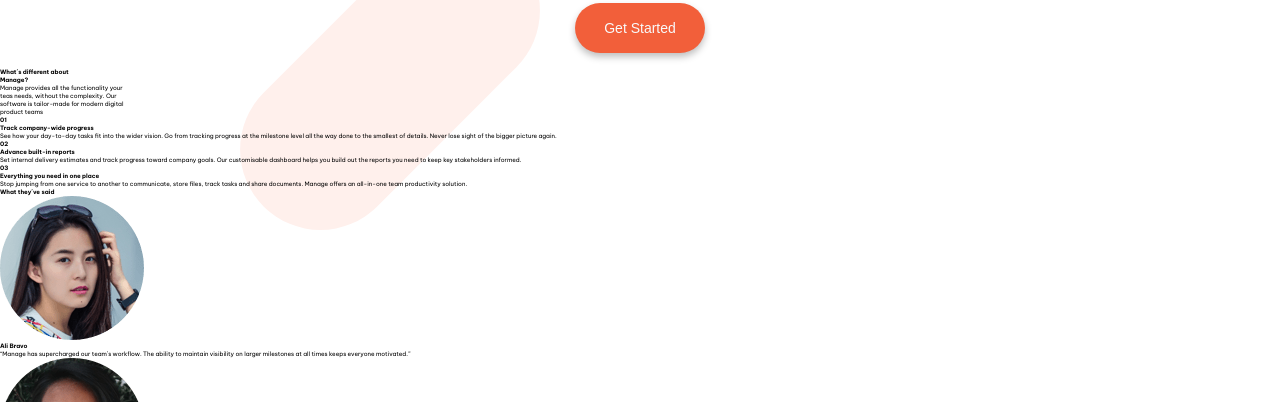
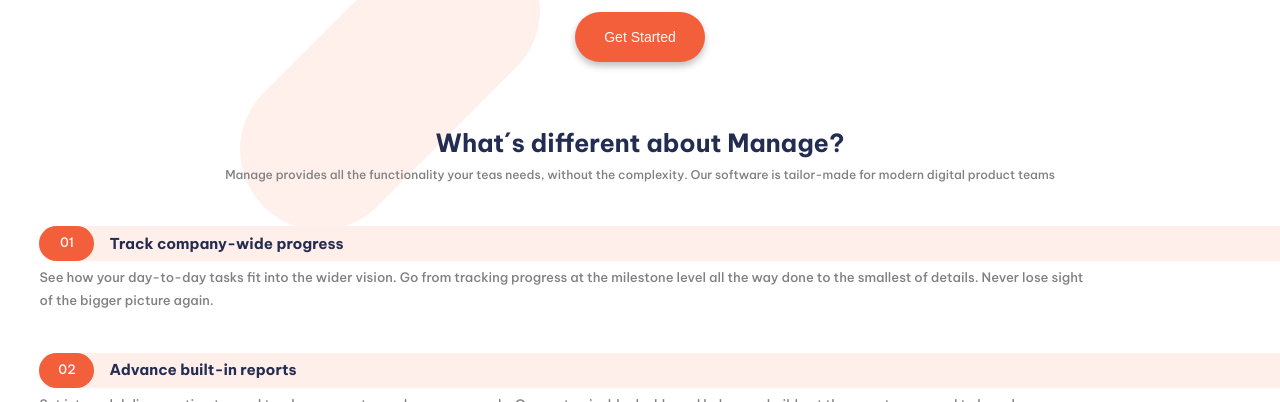
Before and after one commit to AgustHernandez/Certified-Tech-Developer_DH, a plain HTML site: page FrontEnd I/Examen Practico Final - FE1 - Hernandez Agustina/index.html in a window 1280 px wide. Shown: the part 550-952 px from the top of the page. Drawn offline with Linux system fonts and the light colour scheme.

Commit message:
section About

```diff
--- a/FrontEnd I/Examen Practico Final - FE1 - Hernandez Agustina/estilos/style.css
+++ b/FrontEnd I/Examen Practico Final - FE1 - Hernandez Agustina/estilos/style.css
@@ -78,7 +78,7 @@ a {
     display: flex;
     flex-direction: column;
     justify-content: center;
-    align-items: content;
+    align-items: center;
 }
 
 .textHero {
@@ -87,7 +87,7 @@ a {
     order: 2;
 }
 
-.tittleHero {
+.titleHero {
     text-align: center;
     font-size: 3.7rem;
     font-weight: 700;
@@ -108,6 +108,7 @@ a {
     font-size: 1.6rem;
     font-weight: 500;
     color: grey;
+    line-height: 1.8;
 }
 
 .buttonContainerHero {
@@ -137,6 +138,91 @@ a {
 
 }
 
+/* SECTION ABOUT */
+
+.boxAbout {
+    display: flex;
+    flex-direction: column;
+    justify-content: center;
+    align-items: center;
+    margin: 50px 0px;
+}
+
+.textAbout {
+    align-self: center;
+    width: 70%;
+    margin-bottom: 40px;
+}
+
+.titleAbout {
+    text-align: center;
+    font-size: 2.5rem;
+    font-weight: 700;
+    color: var(--primary-blue);
+    line-height: 1.3;
+}
+
+.pAbout {
+    text-align: center;
+    padding-top: 5px;
+    font-size: 1.2rem;
+    font-weight: 500;
+    color: grey;
+    line-height: 1.8;
+}
+
+.boxPoint {
+    display: flex;
+    flex-direction: column;
+    width: 100%;
+    margin: 0px 0px 40px 20px;
+}
+
+.textTitlePoint {
+    display: flex;
+    gap: 15px;
+    align-items: center;
+    background-color: var(--very-pale-red);
+    border-top-left-radius: 15px;
+    border-bottom-left-radius: 15px;
+}
+
+.boxNumberPoint {
+    background-color: var(--primary-red);
+    color: var(--light-grey);
+    width: 55px;
+    height: 35px;
+    border: 0px solid;
+    border-radius: 50px;
+}
+
+.numberPoint {
+    text-align: center;
+    font-weight: 500;
+    font-size: 1.3rem;
+    height: 100%;
+    line-height: 2.6;
+}
+
+.titlePoint {
+    text-align: center;
+    font-size: 1.5rem;
+    font-weight: 700;
+    color: var(--primary-blue);
+    line-height: 1.3;
+}
+
+.pPoint {
+    padding-top: 5px;
+    font-size: 1.3rem;
+    font-weight: 500;
+    color: grey;
+    line-height: 1.8;
+    width: 85%;
+}
+
+
+
 /* MEDIA QUERY */
 
 @media only screen (min-width: 769px) and (max-width: 1440px) {
--- a/FrontEnd I/Examen Practico Final - FE1 - Hernandez Agustina/index.html
+++ b/FrontEnd I/Examen Practico Final - FE1 - Hernandez Agustina/index.html
@@ -33,7 +33,7 @@
     <main>
         <section class="boxHero">
             <article class="textHero">
-                <h2 class="tittleHero">Bring everyone together to build better products.</h2>
+                <h2 class="titleHero">Bring everyone together to build better products.</h2>
                 <p class="pHero">Manage makes it simple for software teams to plan day-to-day tasks while keeping  the large team goals in view </p>
                 <div class="buttonContainerHero">
                     <button class="buttonHero">Get Started</button>
@@ -43,38 +43,38 @@
                 <img src="./imagenes/illustration-intro.svg" alt="illustration-intro">
             </article>
         </section>
-        <section>
-            <article>
-                <h3>What´s different about <br> Manage? </h3>
-                <p>Manage provides all the functionality your <br> teas needs, without the complexity. Our <br> software is tailor-made for modern digital <br> product teams</p>
+        <section class="boxAbout">
+            <article class="textAbout">
+                <h3 class="titleAbout">What´s different about Manage?</h3>
+                <p class="pAbout">Manage provides all the functionality your teas needs, without the complexity. Our software is tailor-made for modern digital product teams</p>
             </article>
-            <article>
-                <div>
-                    <div>
-                        <h4>01</h4>
+            <article class="boxPoints">
+                <div class="boxPoint">
+                    <div class="textTitlePoint">
+                        <div class="boxNumberPoint">
+                            <h4 class="numberPoint">01</h4>
+                        </div>
+                        <h5 class="titlePoint">Track company-wide progress</h5>
                     </div>
-                    <div>
-                        <h5>Track company-wide progress</h5>
-                        <p>See how your day-to-day tasks fit into the wider vision. Go from tracking progress at the milestone level all the way done to the smallest of details. Never lose sight of the bigger picture again.</p>
+                    <p class="pPoint">See how your day-to-day tasks fit into the wider vision. Go from tracking progress at the milestone level all the way done to the smallest of details. Never lose sight of the bigger picture again.</p>
+                </div>
+                <div class="boxPoint">
+                    <div class="textTitlePoint">
+                        <div class="boxNumberPoint">
+                            <h4 class="numberPoint">02</h4>
+                        </div>
+                        <h5 class="titlePoint">Advance built-in reports</h5>
                     </div>
+                    <p class="pPoint">Set internal delivery estimates and track progress toward company goals. Our customisable dashboard helps you build out the reports you need to keep key stakeholders informed.</p>
                 </div>
-                <div>
-                    <div>
-                        <h4>02</h4>
+                <div class="boxPoint">
+                    <div class="textTitlePoint">
+                        <div class="boxNumberPoint">
+                            <h4 class="numberPoint">03</h4>
+                        </div>
+                        <h5 class="titlePoint">Everything you need in one place</h5>
                     </div>
-                    <div>
-                        <h5>Advance built-in reports</h5>
-                        <p>Set internal delivery estimates and track progress toward company goals. Our customisable dashboard helps you build out the reports you need to keep key stakeholders informed.</p>
-                    </div>
-                </div>
-                <div>
-                    <div>
-                        <h4>03</h4>
-                    </div>
-                    <div>
-                        <h5>Everything you need in one place</h5>
-                        <p>Stop jumping from one service to another to communicate, store files, track tasks and share documents. Manage offers an all-in-one team productivity solution.</p>
-                    </div>
+                    <p class="pPoint">Stop jumping from one service to another to communicate, store files, track tasks and share documents. Manage offers an all-in-one team productivity solution.</p>
                 </div>
             </article>
         </section>
```
